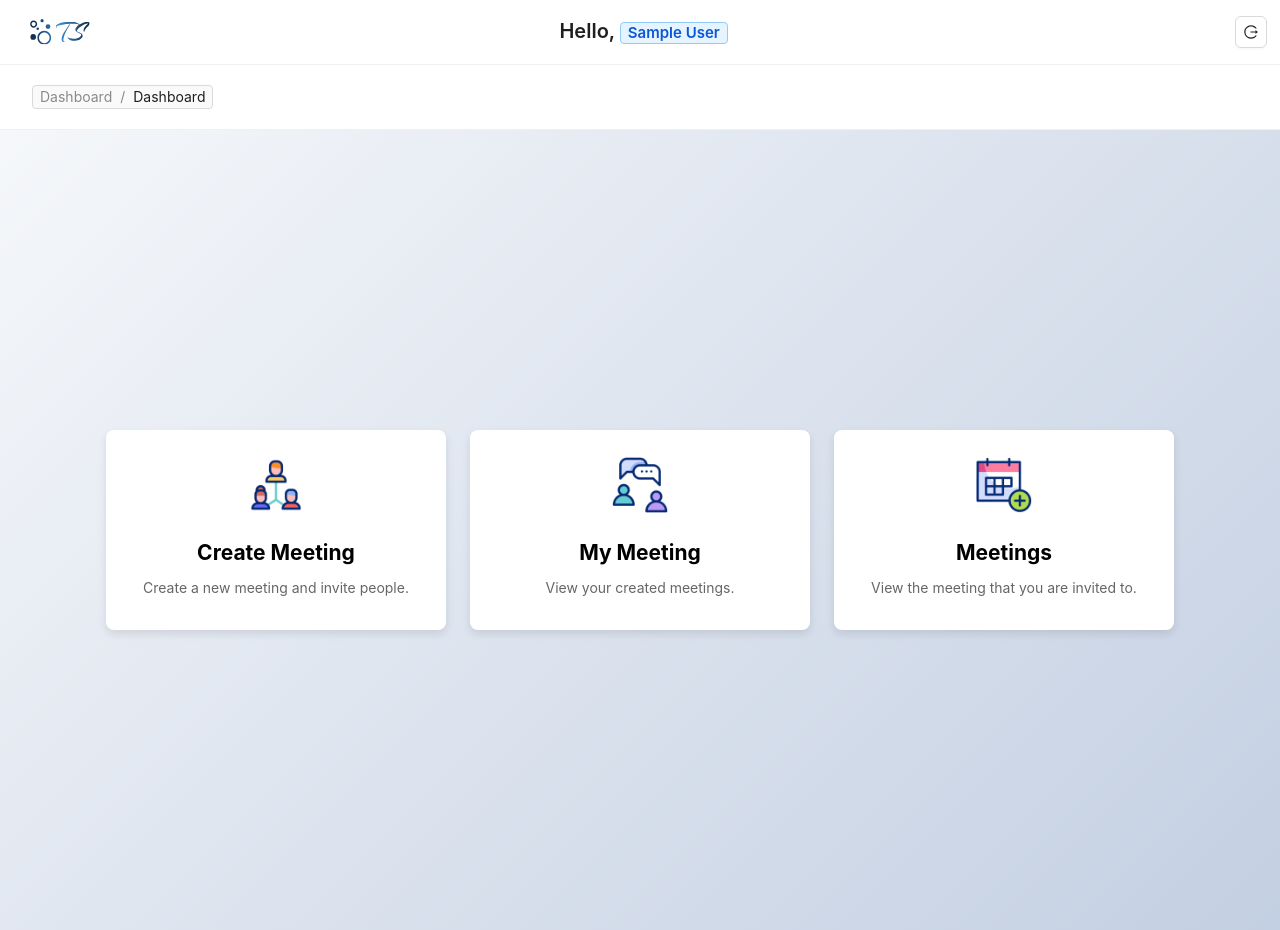
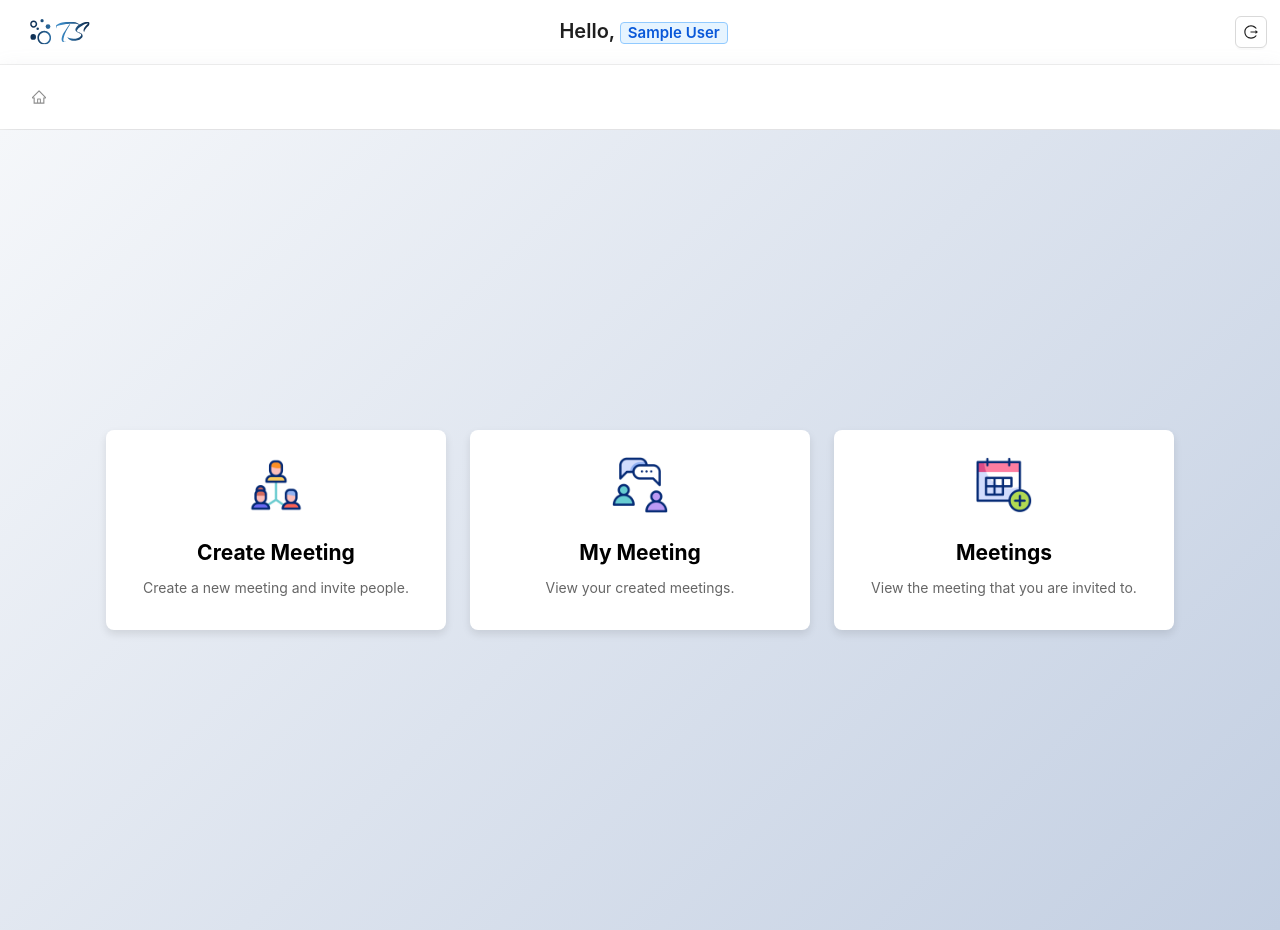
Before and after one commit to NyanLinHtoo/TalkSpace, a React (Vite) app: page / in a window 1280 px wide. Built offline with nearby package versions, Linux system fonts and the light colour scheme; no server answers; sample sign-in values are in the browser's storage.

Commit message:
♻️ Update breadCrumb component (Done)

```diff
--- a/src/components/BreadCrumbs.tsx
+++ b/src/components/BreadCrumbs.tsx
@@ -1,18 +1,32 @@
-import { Breadcrumb, Flex, Tag } from "antd";
+import { Breadcrumb, Flex } from "antd";
+import { Link, useLocation } from "react-router-dom";
+import { HomeOutlined } from "@ant-design/icons";
+import { BreadcrumbItem, getBreadcrumbItems } from "../utils/breadCrumbs";
 
-interface breadCrumbsItems {
-  title: string;
-}
-interface BreadCrumbsProps {
-  breadCrumbs: breadCrumbsItems[];
-}
+const BreadCrumbs = () => {
+  const location = useLocation();
+  const breadcrumbItems: BreadcrumbItem[] = getBreadcrumbItems(location);
 
-const BreadCrumbs = ({ breadCrumbs }: BreadCrumbsProps) => {
   return (
-    <Flex align="center" style={{ height: "8vh", marginLeft: "2.5%" }}>
-      <Tag>
-        <Breadcrumb items={breadCrumbs} />
-      </Tag>
+    <Flex
+      align="center"
+      style={{
+        height: "8vh",
+        paddingLeft: "2.5%",
+        boxShadow: "0 8px 24px rgba(149, 157, 165, 0.2)",
+      }}>
+      <Breadcrumb
+        items={breadcrumbItems.map((item, index) => ({
+          title:
+            index === 0 ? (
+              <Link to={item.path}>
+                <HomeOutlined />
+              </Link>
+            ) : (
+              <Link to={item.path}>{item.title}</Link>
+            ),
+        }))}
+      />
     </Flex>
   );
 };
--- a/src/components/Header.tsx
+++ b/src/components/Header.tsx
@@ -5,22 +5,12 @@ import { Link } from "react-router-dom";
 import { LogoutOutlined } from "@ant-design/icons";
 import useAuth from "../hooks/useAuth";
 import BreadCrumbs from "./BreadCrumbs";
-import { useState } from "react";
 
 const Header = () => {
   const { Text } = Typography;
   const { logout } = useAuth();
 
   const username = useAppSelector((state) => state.auth.userInfo?.name);
-
-  const [breadCrumbs, setBreadCrumbs] = useState([
-    {
-      title: "Dashboard",
-    },
-    {
-      title: "Dashboard",
-    },
-  ]);
 
   return (
     <>
@@ -60,7 +50,7 @@ const Header = () => {
         />
       </Flex>
       <Divider />
-      <BreadCrumbs breadCrumbs={breadCrumbs} />
+      <BreadCrumbs />
       <Divider />
     </>
   );
--- /dev/null
+++ b/src/utils/breadCrumbs.ts
@@ -0,0 +1,37 @@
+import { Location } from "react-router-dom";
+
+export interface BreadcrumbItem {
+  path: string;
+  title: string;
+}
+
+export const getBreadcrumbItems = (location: Location): BreadcrumbItem[] => {
+  const pathSnippets = location.pathname.split("/").filter((i) => i);
+
+  const extraBreadcrumbItems: BreadcrumbItem[] = pathSnippets.map(
+    (_, index) => {
+      const url = `/${pathSnippets.slice(0, index + 1).join("/")}`;
+      let title =
+        pathSnippets[index].charAt(0).toUpperCase() +
+        pathSnippets[index].slice(1);
+
+      // Special case for "/create" route
+      if (url === "/create") {
+        title = "Create Meeting";
+      }
+
+      return {
+        path: url,
+        title: title,
+      };
+    }
+  );
+
+  return [
+    {
+      path: "/",
+      title: "Dashboard",
+    },
+    ...extraBreadcrumbItems,
+  ];
+};
```
